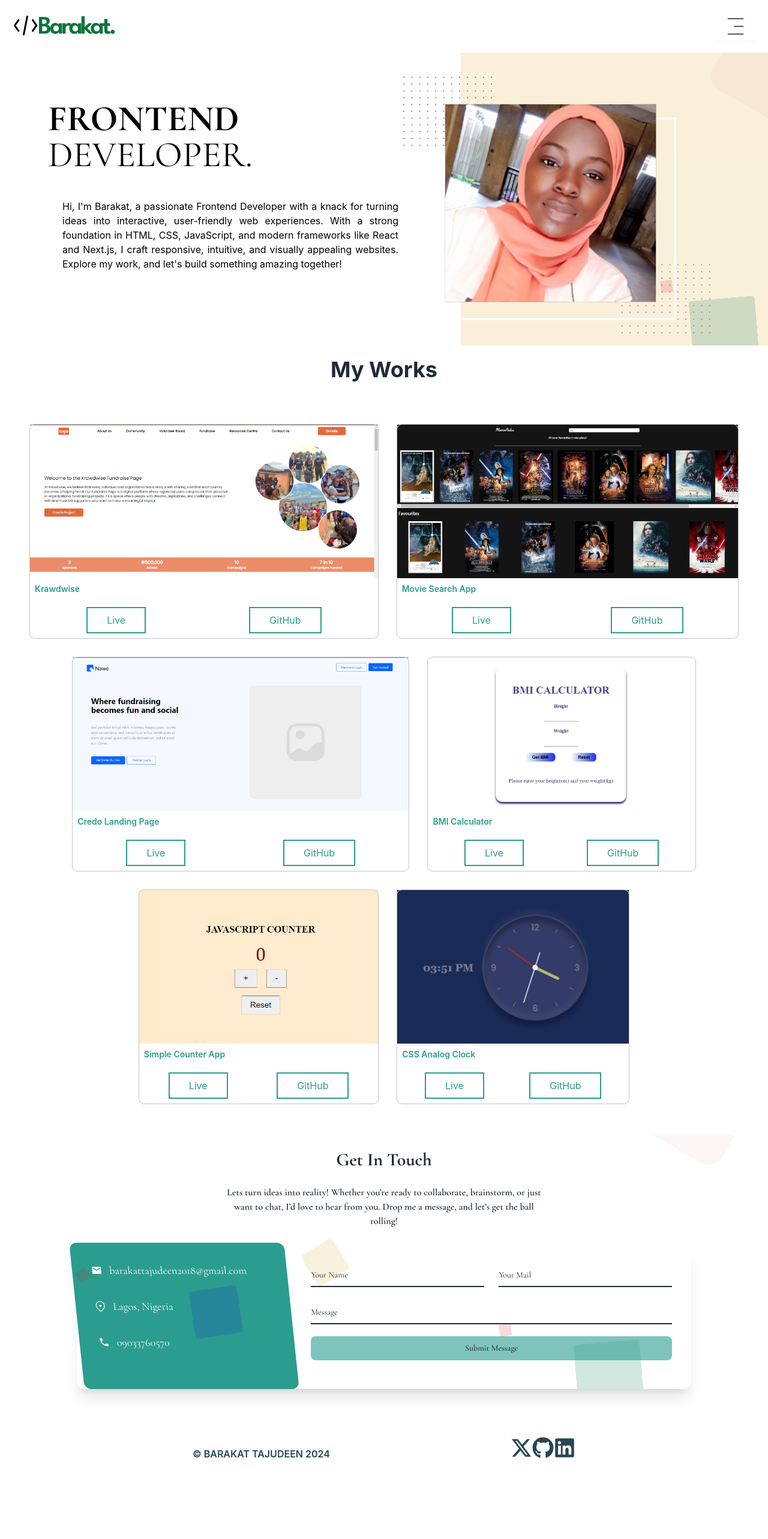
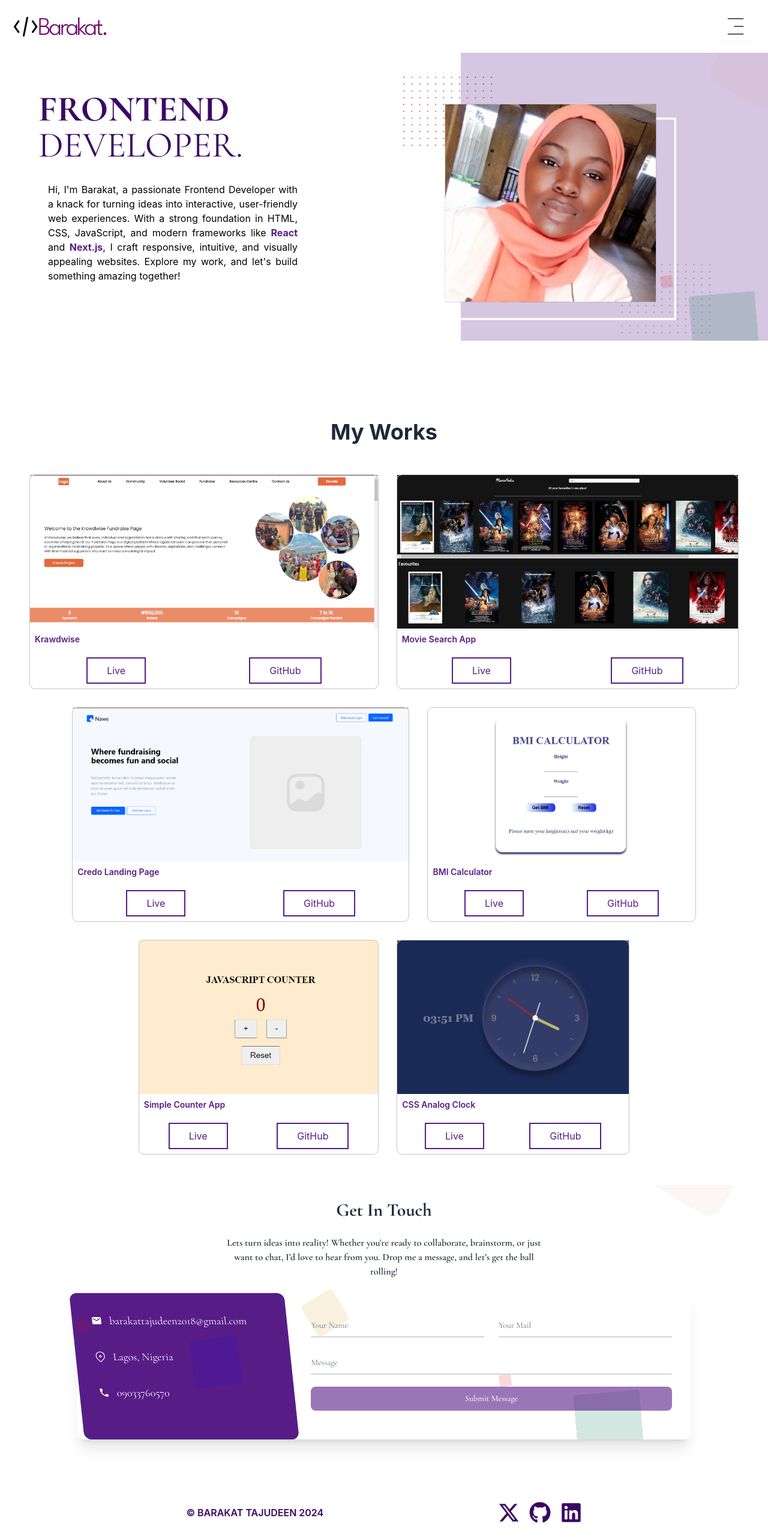
Before and after one commit to barakatokikiola/My-Portfolio, a React (Create React App) app: page / in a window 1280 px wide. Shown: the top 2566 px of the page at 60% size. Before the commit the page ends 2532 px from the top, so only its background shows below. Built offline with nearby package versions, Linux system fonts and the light colour scheme; a web font is replaced by a local one.

Commit message:
ui color changed

```diff
--- a/src/components/Contact.jsx
+++ b/src/components/Contact.jsx
@@ -12,7 +12,7 @@ const Contact = () => {
       </div>
       <div className="w-4/5 h-full flex flex-col md:flex-row shadow-xl rounded-xl self-center">
 
-      <div className="md:w-[35%] w-full h-full p-8 skew-x-6 bg-persian-green rounded-xl shadow-burnt-sienna flex flex-col text-[#fff] md:text-lg text-md space-y-8">
+      <div className="md:w-[35%] w-full h-full p-8 skew-x-6 bg-purple-900 rounded-xl shadow-burnt-sienna flex flex-col text-[#fff] md:text-lg text-md space-y-8">
       <div className='w-full inline-flex space-x-3'>
       <MdMail className='my-auto' />
       <p>barakattajudeen2018@gmail.com</p>
@@ -44,7 +44,7 @@ const Contact = () => {
       <input type="text" name="message" id="floating_message" class="block py-2.5 px-0 w-full text-sm text-gray-900 bg-transparent border-0 border-b-2 border-gray-300 appearance-none dark:text-white dark:border-gray-600 dark:focus:border-blue-500 focus:outline-none focus:ring-0 focus:border-blue-600 peer" placeholder=" " required />
       <label for="floating_message" class="peer-focus:font-medium absolute text-sm text-gray-500 dark:text-gray-400 duration-300 transform -translate-y-6 scale-75 top-3 -z-10 origin-[0] peer-focus:start-0 rtl:peer-focus:translate-x-1/4 peer-focus:text-blue-600 peer-focus:dark:text-blue-500 peer-placeholder-shown:scale-100 peer-placeholder-shown:translate-y-0 peer-focus:scale-75 peer-focus:-translate-y-6">Message</label>
   </div>
-  <button type="submit" className="text-white bg-persian-green/60 hover:bg-persian-green font-medium rounded-lg text-sm sm:w-auto  py-2.5 text-center">Submit Message</button>
+  <button type="submit" className="text-white bg-purple-900/60 hover:bg-purple-900 font-medium rounded-lg text-sm sm:w-auto  py-2.5 text-center">Submit Message</button>
 </form>
 
       </div>
--- a/src/components/Footer.jsx
+++ b/src/components/Footer.jsx
@@ -4,11 +4,11 @@ import { FaGithub, FaLinkedin, FaXTwitter } from "react-icons/fa6";
 const Footer=()=>{
 
     return(
-        <div className="flex md:flex-row flex-col-reverse justify-evenly px-5 py-20 text-charcoal font-semibold">
-            <div className="text-center my-4">
+        <div className="flex md:flex-row flex-col-reverse justify-evenly px-5 pb-6 pt-10 md:pt-20 text-purple-950 font-semibold">
+            <div className="text-center my-auto">
                 <p>&copy; BARAKAT TAJUDEEN 2024</p>
             </div>
-            <div className="inline-flex justify-evenly socials">
+            <div className="inline-flex justify-evenly socials md:space-x-4 py-6">
                 <a href="https://www.x.com/barakatokikiola" target="_blank" rel="noreferrer"><FaXTwitter className="text-4xl" /></a>
                 <a href="https://www.github.com/barakatokikiola" target="_blank" rel="noreferrer"><FaGithub className="text-4xl" /></a>
                 <a href="https://www.linkedin.com/in/barakatokikiola" target="_blank" rel="noreferrer"><FaLinkedin className="text-4xl" /></a>
--- a/src/components/Hero.jsx
+++ b/src/components/Hero.jsx
@@ -7,22 +7,22 @@ import Background from "./Background";
 const Hero =() => {
 
     return(
-        <div className="flex flex-col md:flex-row">
+        <div className="flex flex-col md:flex-row z-10">
 
 
-            <div className="p-10 md:p-20 z-10 w-full md:w-[60%] text-[#000]">
+            <div className="p-4 md:p-16 w-full md:w-[60%] text-[#000]">
 
-                <div className="md:text-start text-center">
+                <div className="md:text-start text-center text-purple-950">
                 <h1 className="text-4xl md:text-6xl font-bold font-cormorant">FRONTEND</h1>
-                <h1 className="text-4xl md:text-6xl font-cormorant ">DEVELOPER.</h1>
+                <h1 className="text-4xl md:text-6xl font-cormorant">DEVELOPER.</h1>
                 </div>
-                <p className="my-5 w-full text-justify p-6">Hi, I'm Barakat, a passionate Frontend Developer with a knack for turning ideas into interactive,
-                    user-friendly web experiences. With a strong foundation in HTML, CSS, JavaScript, and modern frameworks like React and Next.js,
+                <p className="my-4 w-full md:w-[70%] text-justify p-4">Hi, I'm Barakat, a passionate Frontend Developer with a knack for turning ideas into interactive,
+                    user-friendly web experiences. With a strong foundation in HTML, CSS, JavaScript, and modern frameworks like <span className="font-bold text-purple-900">React</span> and <span className="font-bold text-purple-900">Next.js</span>,
                      I craft responsive, intuitive, and visually appealing websites. Explore my work,
                      and let's build something amazing together!</p>
 
             </div>
-            <div className="p-10  w-full mx-auto justify-center md:w-[40%] bg-saffron/25 md:relative">
+            <div className="p-10  w-full mx-auto justify-center md:w-[40%] bg-purple-900/25 md:relative">
             <Background/>
                 <img src={barakat} alt='' className="md:absolute md:-left-24 z-20 my-auto"  />
             </div>
--- a/src/components/Navbar.jsx
+++ b/src/components/Navbar.jsx
@@ -1,5 +1,5 @@
 import React from "react";
-import logo from '../assets/Group 1.png';
+import logo from '../assets/Group 2.svg';
 import { CiMenuFries } from "react-icons/ci";
 
 
@@ -9,7 +9,7 @@ const Navbar=()=>{
 
     return(
         <div className="flex p-5 bg-transparent justify-between w-full">
-            <div className="z-50">
+            <div className="z-50 my-auto">
                 <a href="/">
                 <img src={logo} alt='logo' className="md:w-full w-[60%]" />
                 </a>
--- a/src/components/Portfolio.jsx
+++ b/src/components/Portfolio.jsx
@@ -47,9 +47,9 @@ const Portfolio=()=>{
         },
      ]
     return(
-        <div className="scroll-smooth" data-aos="fade-down" data-aos-duration="1000">
+        <div className="scroll-smooth pt-16" data-aos="fade-down" data-aos-duration="1000">
 
-            <div className="flex text-pastel-violet justify-center mx-auto py-5">
+            <div className="flex text-pastel-violet justify-center mx-auto pt-5 mt-12">
                 <h1 className="text-4xl font-bold">My Works</h1>
             </div>
             <div className='z-10 flex flex-row flex-wrap p-8 justify-center items-center gap-8 mx-auto my-5'>
--- a/src/components/WorkCard.jsx
+++ b/src/components/WorkCard.jsx
@@ -10,16 +10,16 @@ const WorkCard =(props)=> {
             <div className='card-img w-full'>
             <img src={props.img} alt='' className='w-full h-64' />
             </div>
-            <div className='card-details px-2 text-persian-green'>
+            <div className='card-details px-2 text-purple-900'>
             <div className='card-title font-semibold text-sm py-2'>
                 <h2>{props.title}</h2>
                 </div>
             <div className='flex flex-row justify-around py-2 text-center'>
             <div className='items'>
                <a href={props.live}>
-               <button className='bg-transparent px-8 py-2 border-persian-green border-2
-                text-persian-green
-                hover:shadow-[inset_8rem_0_0_0] hover:shadow-persian-green hover:text-[#fff]
+               <button className='bg-transparent px-8 py-2 border-purple-900 border-2
+                text-purple-900
+                hover:shadow-[inset_8rem_0_0_0] hover:shadow-purple-900 hover:text-[#fff]
                 duration-[900ms,1000ms] transition-[color,box-shadow]'>Live</button>
                </a>
             </div>
@@ -28,9 +28,9 @@ const WorkCard =(props)=> {
 
 
 
-    <button class="bg-transparent px-8 py-2 border-persian-green border-2 text-persian-green
+    <button class="bg-transparent px-8 py-2 border-purple-900 border-2 text-purple-900
 
-    hover:shadow-[inset_8rem_0_0_0] hover:shadow-persian-green hover:text-[#fff]
+    hover:shadow-[inset_8rem_0_0_0] hover:shadow-purple-900 hover:text-[#fff]
      duration-[900ms,1000ms] transition-[color,box-shadow]">
         GitHub
     </button>
--- a/tailwind.config.js
+++ b/tailwind.config.js
@@ -51,8 +51,6 @@ module.exports = {
 
 
       },
-
-    },
       colors: {
         'charcoal': '#264653',
         'saffron': '#e9c46a',
@@ -62,6 +60,8 @@ module.exports = {
         'off-white':'#FCF6F5'
       },
     },
+
+  },
   plugins: [
     require('daisyui')
   ],
```
Also changed, not shown: src/assets/Group 1.svg, src/assets/Group 2.svg (added). Lines whose indentation alone changed are shown as unchanged.
